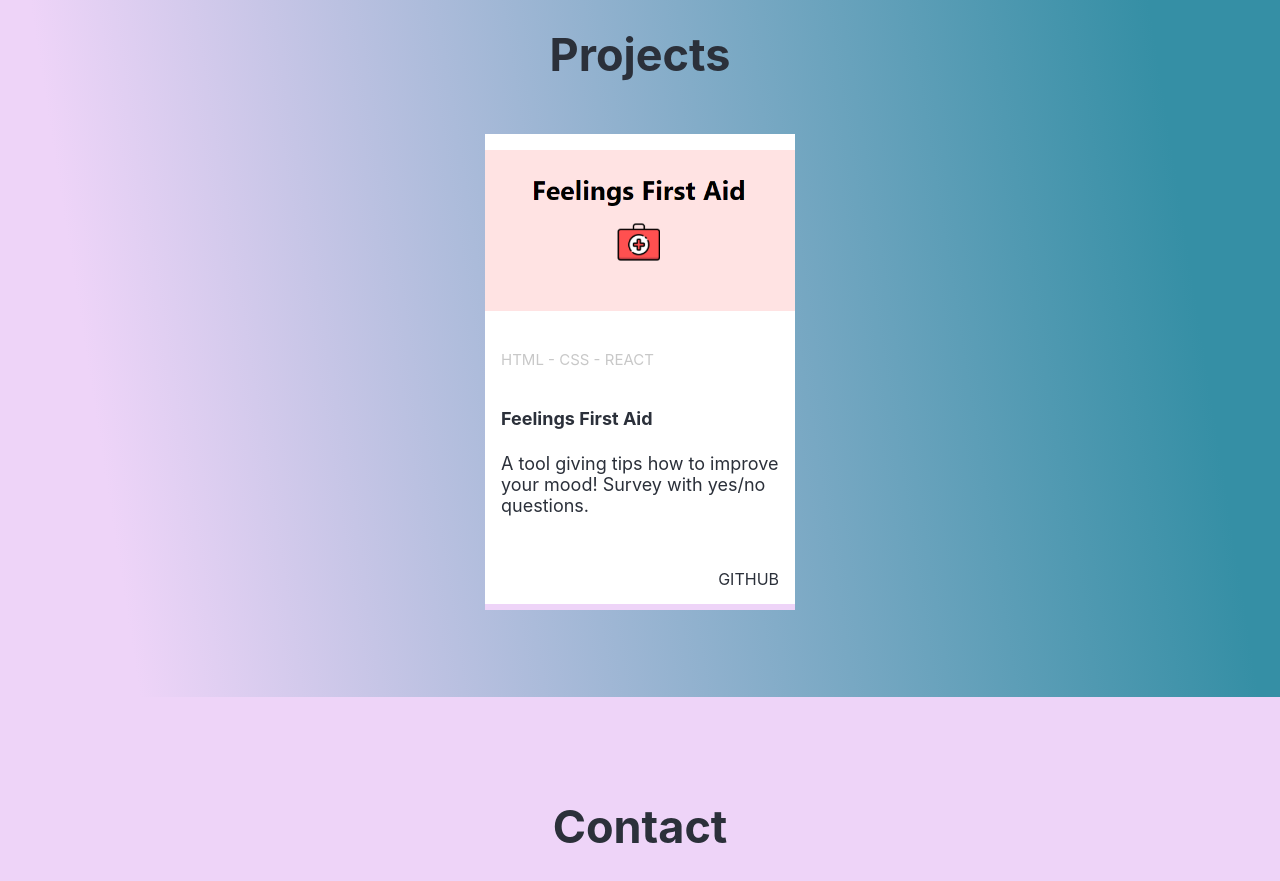
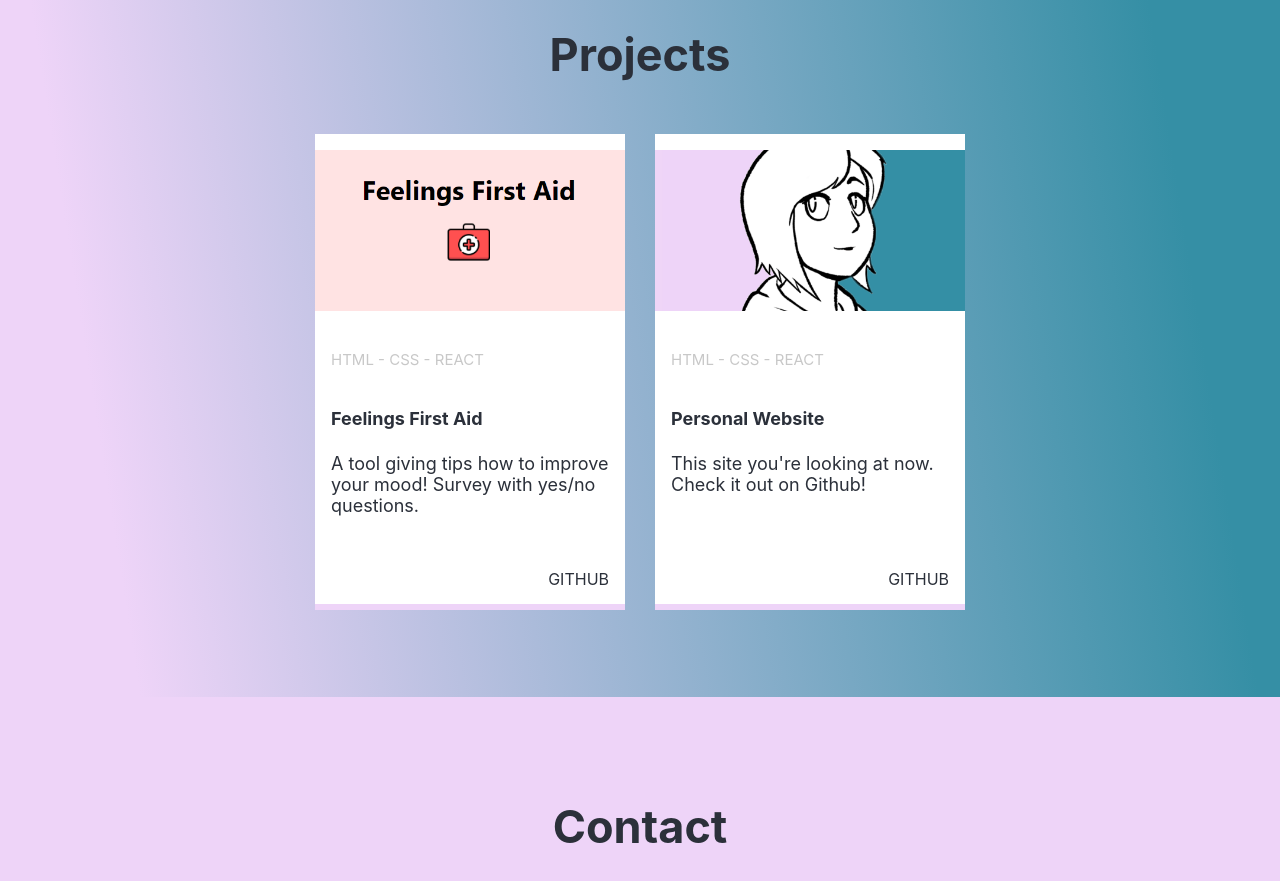
Before and after one commit to peltonan/about-me, a React (Create React App) app: page / in a window 1280 px wide. Shown: the part 1760-2641 px from the top of the page. Built offline with nearby package versions, Linux system fonts and the light colour scheme.

Commit message:
Project Images & Project info

```diff
--- a/src/allProjects.js
+++ b/src/allProjects.js
@@ -1,5 +1,6 @@
 //Map Function for Project Section//
 import projectOne from './images/feelingsFirstAid.png';
+import projectTwo from './images/imageMe.png'
 
 export const projects = [
     {
@@ -9,5 +10,13 @@ export const projects = [
         projectDescription: "A tool giving tips how to improve your mood! Survey with yes/no questions.",
         githubLink: "https://github.com/peltonan/feelings-first-aid",
     },
+    {
+        projectPicture: projectTwo,
+        projectTools: "HTML - CSS - REACT",
+        projectTitle: "Personal Website",
+        projectDescription: "This site you're looking at now. Check it out on Github!",
+        githubLink: "https://github.com/peltonan/about-me",
+    },
+
 
 ]
```
Also changed, not shown: src/images/imageMe.png (added), 1 other file (tests, documents, lock files or other folders).
